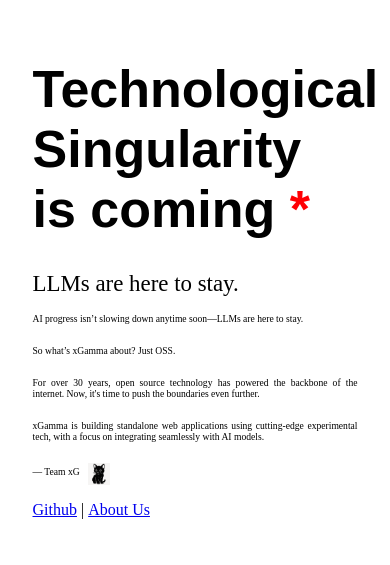
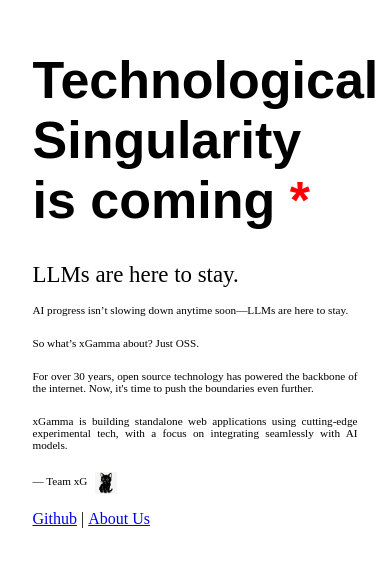
Before and after one commit to xGamma-ai/xgamma-cloudflare, a React (Vite) app: page / in a window 390 px wide. Shown: the part 133-698 px from the top of the page. Built offline with nearby package versions, Linux system fonts and the light colour scheme; a web font is replaced by a local one.

Commit message:
style: rem changes

```diff
--- a/src/articles/common.module.css
+++ b/src/articles/common.module.css
@@ -44,6 +44,6 @@ p {
 
     p,
     .codeblock {
-        font-size: clamp(.6rem, 1vw, .7rem);
+        font-size: clamp(.7rem, 1vw, .9rem);
     }
 }
```
